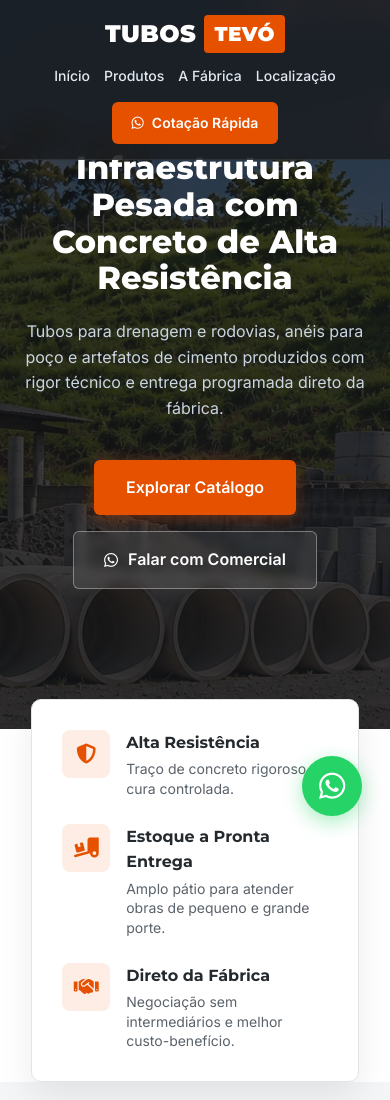
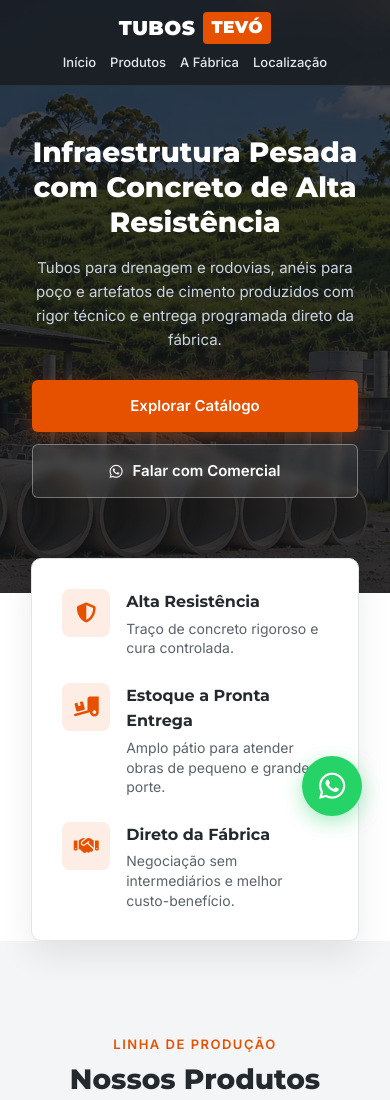
Before and after one commit to nexths/tubostevo, a plain HTML site: page index.html in a window 390 px wide. Shown: the top 1100 px of the page. Drawn offline with Linux system fonts and the light colour scheme.

Commit message:
estrutura do @media para caber no celular

```diff
--- a/style.css
+++ b/style.css
@@ -734,21 +734,21 @@ footer {
 /* ==========================================
    RESPONSIVIDADE (MOBILE & TABLET)
 ========================================== */
-@media (max-width: 900px) {
-    .empresa-container, .contato-container {
+@media (max-width: 768px) {
+    .navbar,
+    .navbar.scrolled {
+        padding: 12px 4%;
         flex-direction: column;
+        gap: 8px;
     }
 
-    .empresa-img {
-        height: 320px;
+    .logo {
+        font-size: 20px;
     }
-}
 
-@media (max-width: 768px) {
-    .navbar {
-        padding: 15px 5%;
-        flex-direction: column;
-        gap: 12px;
+    .logo span {
+        font-size: 17px;
+        padding: 2px 8px;
     }
 
     .menu {
@@ -758,24 +758,47 @@ footer {
     }
 
     .menu a {
-        font-size: 14px;
+        font-size: 13px;
+    }
+
+    /* Esconde o botão redundante na navbar mobile para liberar espaço */
+    .menu .btn-nav {
+        display: none;
     }
 
     .hero {
-        padding-top: 150px;
-        min-height: 85vh;
+        padding-top: 135px;
+        padding-bottom: 95px;
+        min-height: auto;
     }
 
     .hero-content h1 {
-        font-size: 32px;
+        font-size: 28px;
+        line-height: 1.25;
+        margin-bottom: 16px;
     }
 
     .hero-content p {
-        font-size: 16px;
+        font-size: 15px;
+        margin-bottom: 28px;
+    }
+
+    .hero-buttons {
+        flex-direction: column;
+        align-items: stretch;
+        padding: 0 12px;
+        gap: 12px;
+    }
+
+    .btn-primary,
+    .btn-outline {
+        justify-content: center;
+        padding: 14px 20px;
+        font-size: 15px;
     }
 
     .features-bar {
-        margin-top: -30px;
+        margin-top: -35px;
     }
 
     .products-grid {
```
